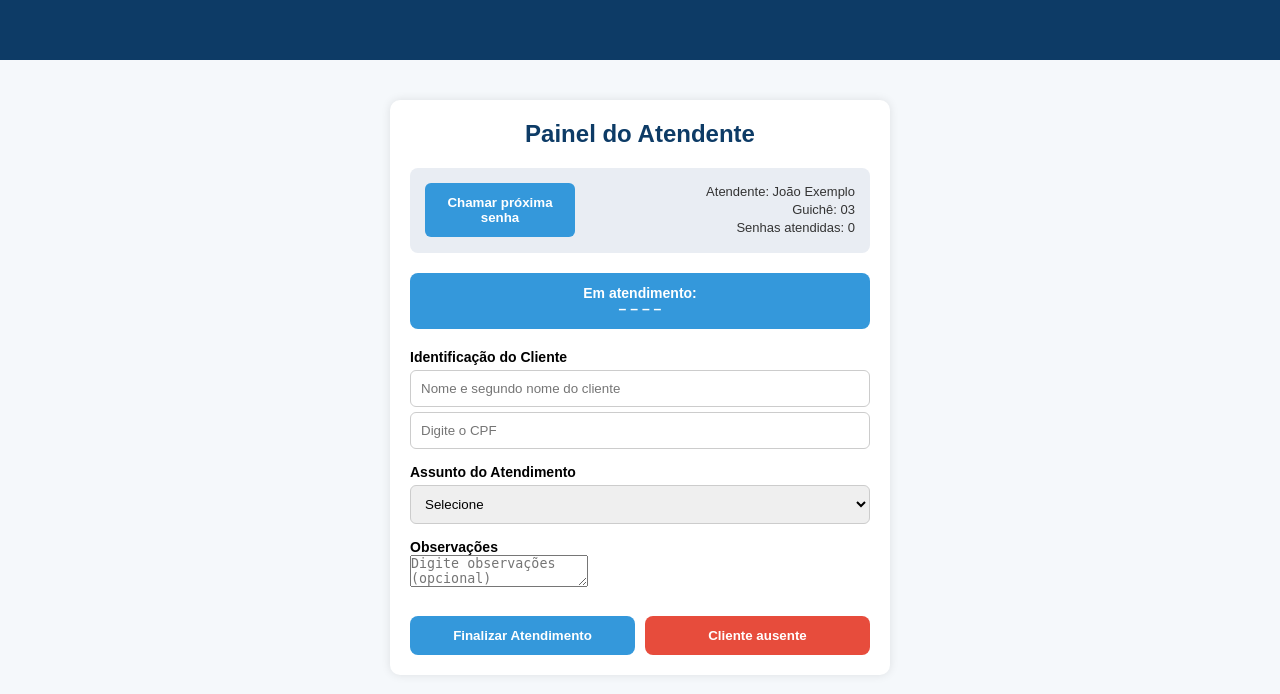
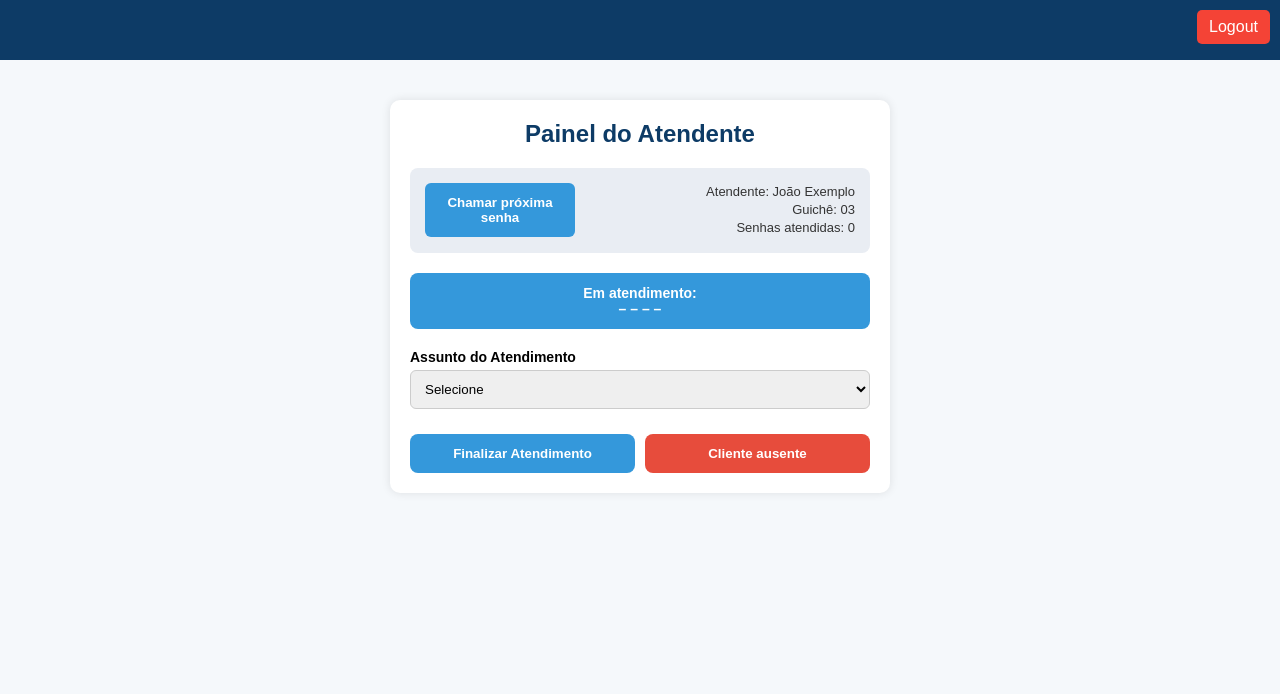
Before and after one commit to thzinn6920/ppiTicket, a PHP site: page /telaAtendente.php in a window 1280 px wide. Shown: the top 694 px of the page. Run offline with PHP 8.4, Linux system fonts and the light colour scheme; the visitor is signed in with stand-in values (Sample User, id 1).

Commit message:
login tela atendente, falta puxar dados do atendente em questao e elaborar logica de chamada de senha

```diff
--- a/auth.php
+++ b/auth.php
@@ -28,6 +28,7 @@ if ($user = $result->fetch_assoc()) {
         if ($user['nivel'] === 'admin') {
             header("Location: adminPainel.php");
         } else {
+            $_SESSION['atendente_logado'] = true; // <<< FLAG DE ATENDENTE LOGADO
             header("Location: telaAtendente.php");
         }
         exit;
--- a/login.php
+++ b/login.php
@@ -22,9 +22,6 @@
                 </div>
                 <button type="submit" class="btn btn-primary w-100">Entrar</button>
             </form>
-            <div class="text-center mt-3">
-                <a href="criar_admin.php">Não é registrado ainda? faça seu cadastro aqui</a>
-            </div>
         </div>
     </div>
 </body>
--- a/telaAtendente.php
+++ b/telaAtendente.php
@@ -1,3 +1,11 @@
+<?php
+session_start();
+if (!isset($_SESSION['atendente_logado']) || $_SESSION['atendente_logado'] !== true) {
+    header("Location: login.php");
+    exit();
+}
+?>
+
 <!DOCTYPE html>
 <html lang="pt-BR">
 <head>
@@ -7,7 +15,10 @@
   <link rel="stylesheet" href="telaAtendente.css" />
 </head>
 <body>
-  <div class="header"></div>
+  <div class="header">
+    <a href="logout.php" style="position:absolute; top:10px; right:10px; padding:8px 12px; background-color:#f44336; color:white; text-decoration:none; border-radius:5px;">Logout</a>
+
+  </div>
 
   <div class="main-container">
     <div class="box">
@@ -33,9 +44,6 @@
       </div>
 
       <form class="form-section" id="formAtendimento" method="POST">
-        <label>Identificação do Cliente</label>
-        <input type="text" name="nome_cliente" placeholder="Nome e segundo nome do cliente" required />
-        <input type="text" name="cpf_cliente" placeholder="Digite o CPF" required />
 
         <label>Assunto do Atendimento</label>
         <select name="tipo_de_servico" required>
@@ -46,8 +54,6 @@
           <option value="Reclamação">Reclamação</option>
         </select>
 
-        <label>Observações</label>
-        <textarea name="observacoes" placeholder="Digite observações (opcional)"></textarea>
 
         <input type="hidden" name="id_atendente" value="2" />
 
```
Also changed, not shown: logout.php (added, +8 -0 lines).
